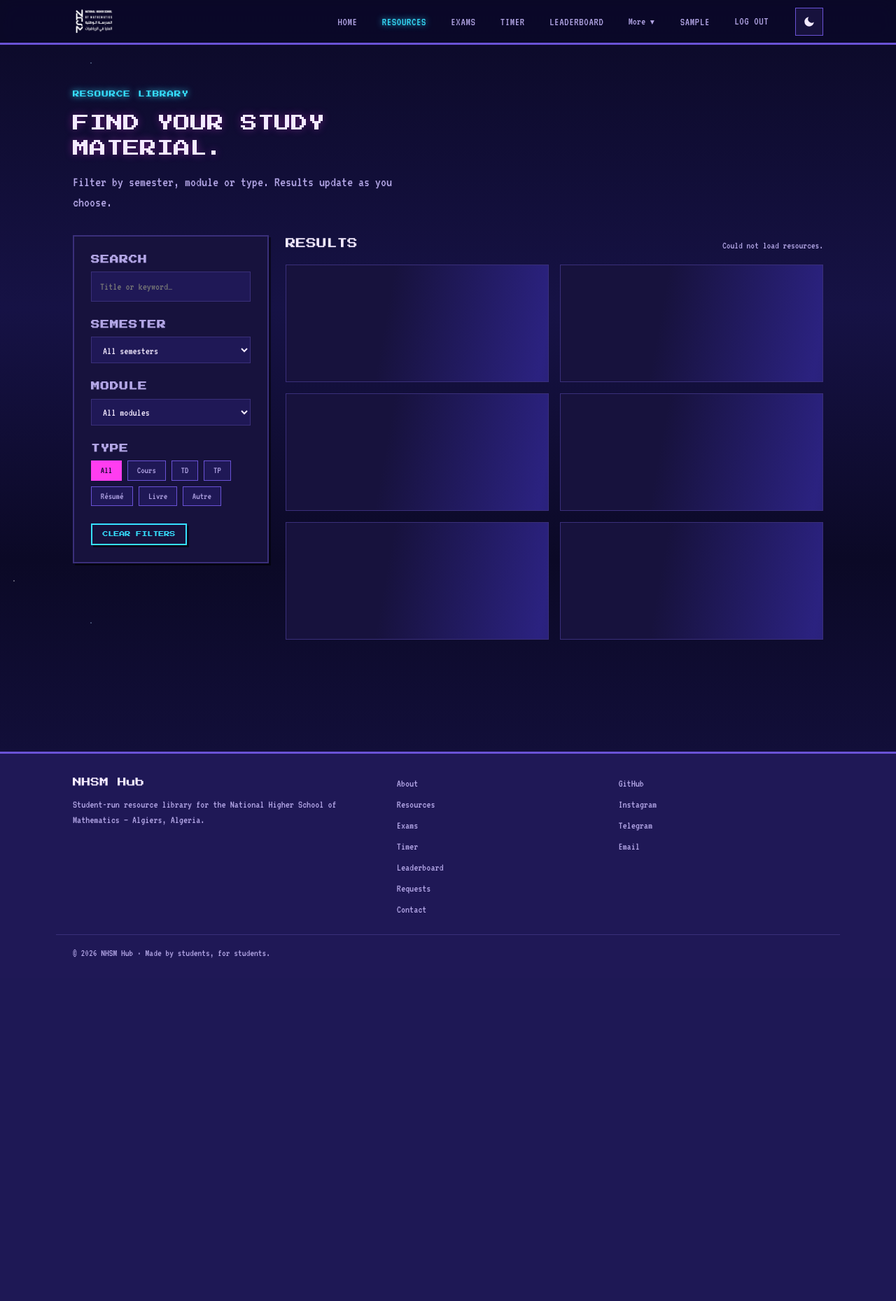
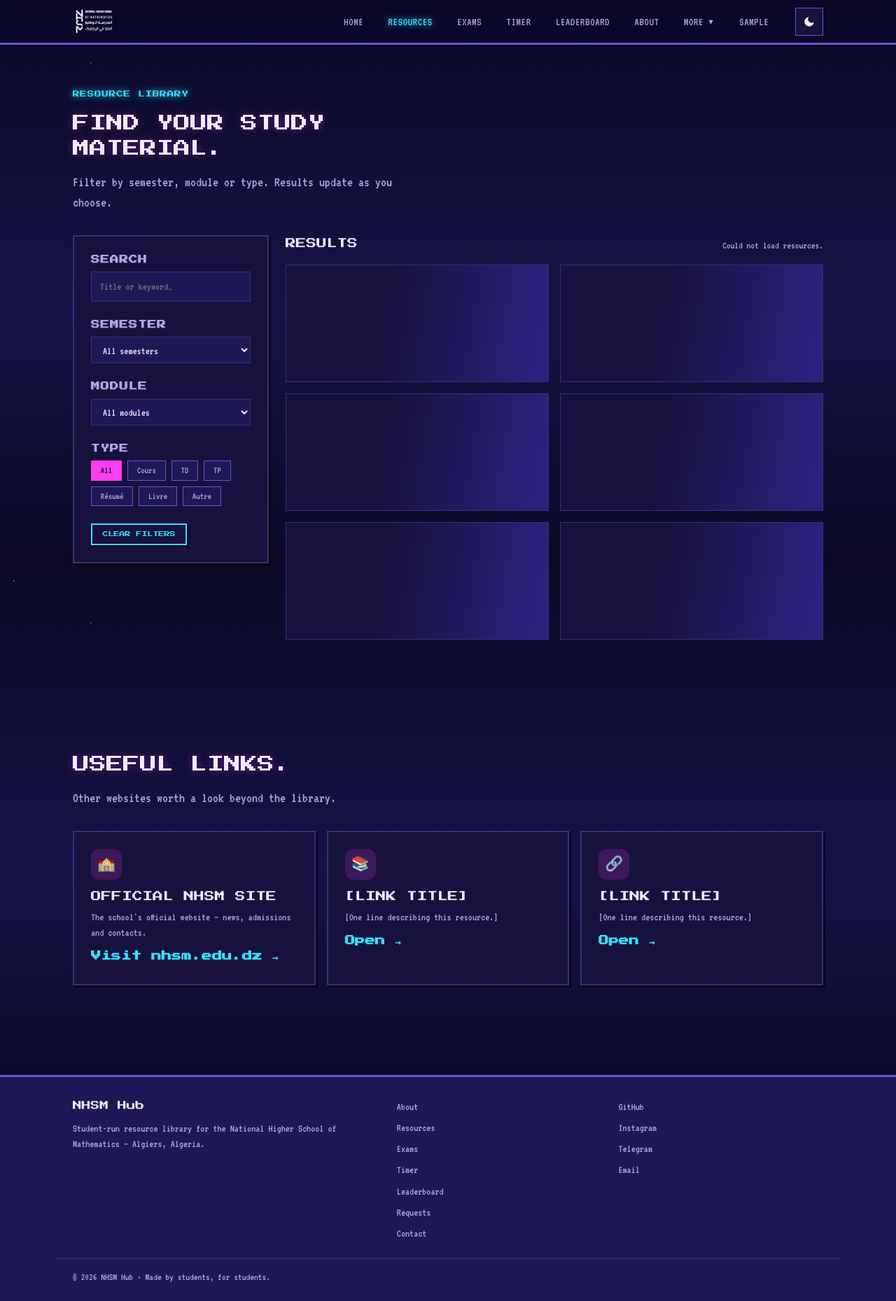
Before and after one commit to Azzouz-billel/nhsm-website, a Django app: page /resources/ in a window 1280 px wide. Shown: the whole page at 70% size. Before the commit the page ends 1369 px from the top, so only its background shows below. Run offline with Django 5.2, Linux system fonts and the light colour scheme; the visitor is signed in with stand-in values (Sample User, id 1); data that the repository does not hold is empty.

Commit message:
feat: nav reshuffle, daily quote, strict speciality, timer save, about slideshow
- Nav: About is now a top-level item; "More" holds Requests/Upload/Contact/
  Review/Admin; Log out moved onto the profile page.
- Home: a "quote of the day" band (rotates by date) and a 500+ flourish on
  the Resources stat (the + sits outside the counted number).
- Search: the module dropdown now respects the selected speciality, so each
  track shows only its own modules (resources + exams).
- Timer: a "Save studied time now" button logs the elapsed focus minutes
  without finishing the block, then restarts it (no double-count).
- About: a 4s cross-fade campus slideshow, auto-discovering any
  static/img/nhsm-slide-* photos the owner drops in.
- Contact: a doaa (جزاهم الله خيرًا) under the collaborators.
- Resources: a "Useful links" block (official school site + placeholders).

Drop dead nav CSS (.nav-linkish/.logout-form). 113 tests green.

Co-Authored-By: Claude Opus 4.8 <noreply@anthropic.com>

```diff
--- a/apps/resources/views.py
+++ b/apps/resources/views.py
@@ -3,6 +3,7 @@ from django.contrib import messages
 from django.contrib.auth.decorators import login_required
 from django.db.models import Count, Q
 from django.shortcuts import redirect, render
+from django.utils import timezone
 from rest_framework.generics import ListAPIView
 
 from .forms import ResourceUploadForm
@@ -18,22 +19,66 @@ from .models import (
 from .serializers import ExamPaperSerializer, ResourceSerializer
 
 
+# One rotates onto the home page each day (indexed by day-of-year), so the
+# whole cohort sees the same "quote of the day".
+STUDY_QUOTES = [
+    ("Pure mathematics is, in its way, the poetry of logical ideas.", "Albert Einstein"),
+    ("Mathematics is the music of reason.", "James Joseph Sylvester"),
+    ("The essence of mathematics lies in its freedom.", "Georg Cantor"),
+    ("Do not worry about your difficulties in mathematics. I can assure you mine are still greater.", "Albert Einstein"),
+    ("It is not knowledge, but the act of learning, that grants the greatest enjoyment.", "Carl Friedrich Gauss"),
+    ("Mathematics is not about numbers, but about understanding.", "William Paul Thurston"),
+    ("A mathematician who is not also something of a poet will never be a complete mathematician.", "Karl Weierstrass"),
+    ("Nature is written in the language of mathematics.", "Galileo Galilei"),
+    ("Mathematics knows no races or geographic boundaries.", "David Hilbert"),
+    ("Logic is the anatomy of thought.", "John Locke"),
+    ("Genius is one percent inspiration and ninety-nine percent perspiration.", "Thomas Edison"),
+    ("The only way to learn mathematics is to do mathematics.", "Paul Halmos"),
+    ("Small is the number of people who see with their eyes and think with their minds.", "Albert Einstein"),
+    ("An equation for me has no meaning unless it expresses a thought of God.", "Srinivasa Ramanujan"),
+    ("Somewhere, something incredible is waiting to be known.", "Carl Sagan"),
+    ("What we know is a drop, what we don't know is an ocean.", "Isaac Newton"),
+    ("The moving power of mathematical invention is not reasoning but imagination.", "Augustus De Morgan"),
+    ("Obvious is the most dangerous word in mathematics.", "E. T. Bell"),
+    ("Mathematics is the queen of the sciences.", "Carl Friedrich Gauss"),
+    ("If people do not believe that mathematics is simple, it is only because they do not realize how complicated life is.", "John von Neumann"),
+    ("Perseverance is not a long race; it is many short races one after the other.", "Walter Elliot"),
+    ("Success is the sum of small efforts repeated day in and day out.", "Robert Collier"),
+    ("The more I study, the more insatiable do I feel my genius for it to be.", "Ada Lovelace"),
+    ("Errors, like straws, upon the surface flow; who would search for pearls must dive below.", "John Dryden"),
+]
+
+
 def home(request):
     """Landing page with a snapshot of the library."""
     approved = Resource.objects.filter(status=ResourceStatus.APPROVED)
+    day = timezone.localdate().timetuple().tm_yday
+    text, author = STUDY_QUOTES[day % len(STUDY_QUOTES)]
     context = {
         "resource_count": approved.count() + ExamPaper.objects.count(),
         "subject_count": Subject.objects.count(),
         "semester_count": Subject.objects.values("semester").distinct().count(),
         "chargily_url": settings.CHARGILY_DONATION_URL,
         "redotpay_url": settings.REDOTPAY_DONATION_URL,
+        "quote_text": text,
+        "quote_author": author,
     }
     return render(request, "home.html", context)
 
 
 def about(request):
     """Intro to NHSM for newcomers: fields, faculty, campus life, student reps."""
-    return render(request, "about.html", {"specialities": Speciality.choices})
+    # Auto-discover the rotating campus photos so the owner can add/remove any
+    # number by dropping `nhsm-slide-*` files into static/img.
+    slide_dir = settings.STATICFILES_DIRS[0] / "img"
+    about_slides = [
+        f"img/{path.name}" for path in sorted(slide_dir.glob("nhsm-slide-*"))
+    ]
+    return render(
+        request,
+        "about.html",
+        {"specialities": Speciality.choices, "about_slides": about_slides},
+    )
 
 
 def contact(request):
--- a/static/css/main.css
+++ b/static/css/main.css
@@ -817,19 +870,6 @@ img { max-width: 100%; display: block; }
 }
 
 /* ------------------------------------------------------------- nav account */
-.nav-linkish {
-  background: none;
-  border: 0;
-  cursor: pointer;
-  font: inherit;
-  color: var(--text-muted);
-  font-weight: 500;
-  font-size: 0.95rem;
-  padding: 0.5rem 0.85rem;
-  border-radius: var(--r-sm);
-}
-.nav-linkish:hover { color: var(--text); background: var(--surface-2); }
-.logout-form { margin: 0; display: inline-flex; }
 .nav-links a.btn { color: var(--brand-contrast); padding: 0.5rem 1rem; }
 .nav-links a.btn:hover { color: var(--brand-contrast); background: var(--brand-strong); }
 
@@ -1225,7 +1265,7 @@ select.field { appearance: auto; }
 .brand-logo { height: 36px; width: auto; image-rendering: auto; filter: brightness(0) invert(1); }
 .nav-links a { text-transform: uppercase; letter-spacing: 0.04em; font-size: 1rem; }
 .nav-links a.active { color: var(--cyan); text-shadow: var(--glow-cyan); }
-.nav-linkish { text-transform: uppercase; letter-spacing: 0.04em; font-size: 1rem; }
+.nav-dropdown-toggle { text-transform: uppercase; letter-spacing: 0.04em; font-size: 1rem; }
 
 /* --- chunkier pixel borders on panels --- */
 .feature-card, .resource-card, .stat-card, .auth-card, .filter-bar,
--- a/static/js/resources.js
+++ b/static/js/resources.js
@@ -117,14 +117,18 @@
     }
   }
 
-  // Show only the modules for the chosen semester, and reveal the speciality
-  // filter only for S7–S10 (never S1–S6).
+  // Narrow the module list to the chosen semester AND speciality (each track
+  // shows only its own modules), and reveal the speciality filter only for
+  // S7–S10 (never S1–S6).
   function applySemesterScope(sem) {
     var subjectSelect = document.getElementById("filter-subject");
     if (subjectSelect) {
       Array.prototype.forEach.call(subjectSelect.options, function (opt) {
         if (!opt.dataset.semester) return; // keep the "All modules" option
-        opt.hidden = sem !== "" && opt.dataset.semester !== sem;
+        var wrongSemester = sem !== "" && opt.dataset.semester !== sem;
+        var wrongSpeciality =
+          state.speciality !== "" && opt.dataset.speciality !== state.speciality;
+        opt.hidden = wrongSemester || wrongSpeciality;
       });
       var selected = subjectSelect.selectedOptions[0];
       if (selected && selected.hidden) {
@@ -142,9 +146,10 @@
     }
   }
 
-  // Select / search inputs (the semester select is handled separately below).
+  // Select / search inputs (semester + speciality are handled separately below,
+  // since both re-scope the module dropdown).
   document.querySelectorAll("[data-filter]").forEach(function (input) {
-    if (input.id === "filter-semester") return;
+    if (input.id === "filter-semester" || input.id === "filter-speciality") return;
     var key = input.getAttribute("data-filter");
     var immediate = input.tagName === "SELECT";
     input.addEventListener(immediate ? "change" : "input", function () {
@@ -158,6 +163,15 @@
     semesterSelect.addEventListener("change", function () {
       state.semester = semesterSelect.value;
       applySemesterScope(semesterSelect.value);
+      scheduleFetch(true);
+    });
+  }
+
+  var specialitySelect = document.getElementById("filter-speciality");
+  if (specialitySelect) {
+    specialitySelect.addEventListener("change", function () {
+      state.speciality = specialitySelect.value;
+      applySemesterScope(state.semester);
       scheduleFetch(true);
     });
   }
--- a/templates/accounts/profile.html
+++ b/templates/accounts/profile.html
@@ -44,6 +44,11 @@
         </div>
       </form>
     </div>
+
+    <form method="post" action="{% url 'logout' %}" class="profile-logout">
+      {% csrf_token %}
+      <button type="submit" class="btn btn-ghost">Log out</button>
+    </form>
   </div>
 </section>
 {% endblock %}
--- a/templates/base.html
+++ b/templates/base.html
@@ -62,13 +62,13 @@
         <li><a href="{% url 'annales' %}" {% if request.resolver_match.url_name == 'annales' %}class="active"{% endif %}>Exams</a></li>
         <li><a href="{% url 'timer' %}" {% if request.resolver_match.url_name == 'timer' %}class="active"{% endif %}>Timer</a></li>
         <li><a href="{% url 'leaderboard' %}" {% if request.resolver_match.url_name == 'leaderboard' %}class="active"{% endif %}>Leaderboard</a></li>
+        <li><a href="{% url 'about' %}" {% if request.resolver_match.url_name == 'about' %}class="active"{% endif %}>About</a></li>
 
         <li class="nav-dropdown" data-dropdown>
           <button type="button" class="nav-dropdown-toggle" data-dropdown-toggle
                   aria-haspopup="true" aria-expanded="false">More <span class="caret" aria-hidden="true">▾</span></button>
           <ul class="nav-dropdown-menu" data-dropdown-menu>
             <li><a href="{% url 'request_board' %}" {% if request.resolver_match.url_name == 'request_board' %}class="active"{% endif %}>Requests</a></li>
-            <li><a href="{% url 'about' %}" {% if request.resolver_match.url_name == 'about' %}class="active"{% endif %}>About</a></li>
             <li><a href="{% url 'contact' %}" {% if request.resolver_match.url_name == 'contact' %}class="active"{% endif %}>Contact</a></li>
             {% if user.is_authenticated %}
               <li><a href="{% url 'resource_upload' %}" {% if request.resolver_match.url_name == 'resource_upload' %}class="active"{% endif %}>Upload</a></li>
@@ -84,12 +84,6 @@
 
         {% if user.is_authenticated %}
           <li><a href="{% url 'profile' %}" {% if request.resolver_match.url_name == 'profile' %}class="active"{% endif %}>{{ user.board_name }}</a></li>
-          <li>
-            <form method="post" action="{% url 'logout' %}" class="logout-form">
-              {% csrf_token %}
-              <button type="submit" class="nav-linkish">Log out</button>
-            </form>
-          </li>
         {% else %}
           <li><a href="{% url 'login' %}">Log in</a></li>
           <li><a class="btn btn-primary btn-sm nav-cta" href="{% url 'register' %}">Sign up</a></li>
--- a/templates/contact.html
+++ b/templates/contact.html
@@ -42,6 +42,7 @@
           <li>Larabi wahiba</li>
           <li>HADIOUCHE Azouaou</li>
         </ul>
+        <p class="doaa" lang="ar" dir="rtl">جزاهم الله خيرًا</p>
       </div>
     </div>
   </div>
--- a/templates/productivity/timer.html
+++ b/templates/productivity/timer.html
@@ -58,6 +58,9 @@
           <button class="btn btn-ghost" data-skip>Skip</button>
           <button class="btn btn-ghost" data-reset>Reset</button>
         </div>
+        {% if user.is_authenticated %}
+          <button class="btn btn-ghost btn-sm timer-save" data-submit>Save studied time now</button>
+        {% endif %}
 
         <p class="timer-hint" data-hint></p>
       </div>
--- a/templates/resources/library.html
+++ b/templates/resources/library.html
@@ -80,6 +80,36 @@
     </div>
   </div>
 </section>
+
+<section class="section" id="useful-links">
+  <div class="container">
+    <div class="section-head">
+      <h2>Useful links.</h2>
+      <p class="muted">Other websites worth a look beyond the library.</p>
+    </div>
+    {# TODO(owner): replace the [bracketed] links with the real URLs you want here. #}
+    <div class="feature-grid">
+      <article class="feature-card">
+        <div class="icon" aria-hidden="true">🏫</div>
+        <h3>Official NHSM site</h3>
+        <p>The school's official website — news, admissions and contacts.</p>
+        <a class="card-link" href="https://nhsm.edu.dz/en/" target="_blank" rel="noopener">Visit nhsm.edu.dz →</a>
+      </article>
+      <article class="feature-card">
+        <div class="icon" aria-hidden="true">📚</div>
+        <h3>[Link title]</h3>
+        <p>[One line describing this resource.]</p>
+        <a class="card-link" href="[https://…]" target="_blank" rel="noopener">Open →</a>
+      </article>
+      <article class="feature-card">
+        <div class="icon" aria-hidden="true">🔗</div>
+        <h3>[Link title]</h3>
+        <p>[One line describing this resource.]</p>
+        <a class="card-link" href="[https://…]" target="_blank" rel="noopener">Open →</a>
+      </article>
+    </div>
+  </div>
+</section>
 {% endblock %}
 
 {% block extra_js %}
```
Also changed, not shown: other parts of static/css/main.css (+59 -0 lines), apps/resources/tests.py (+49 -0 lines), static/js/about.js (added, +22 -0 lines), static/js/annales.js (+17 -4 lines), static/js/timer.js (+28 -0 lines), templates/about.html (+13 -1 lines), templates/home.html (+9 -1 lines).
